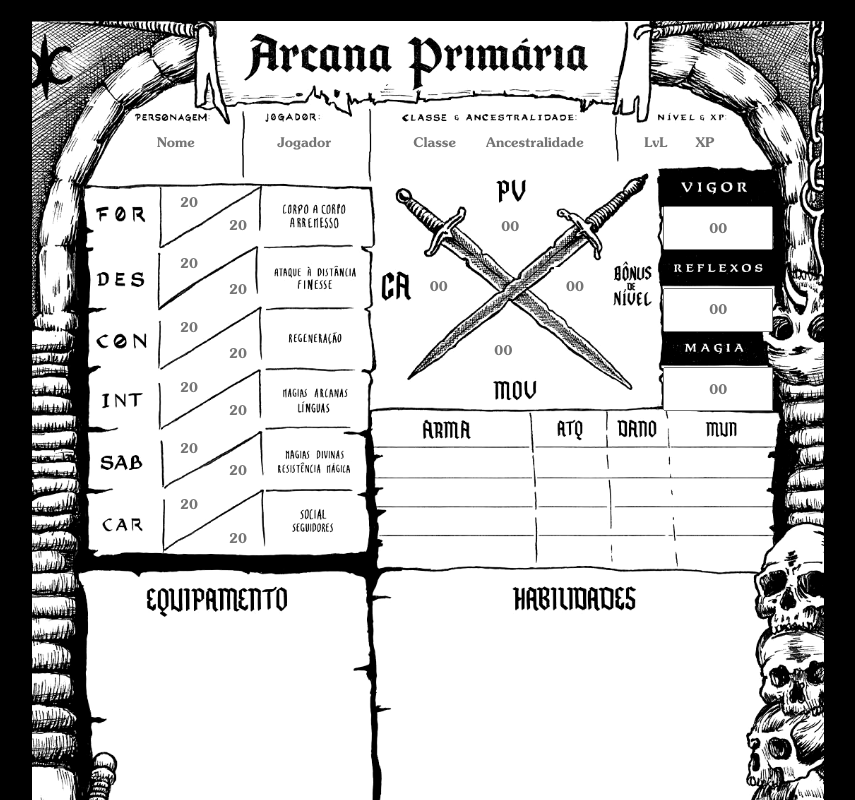
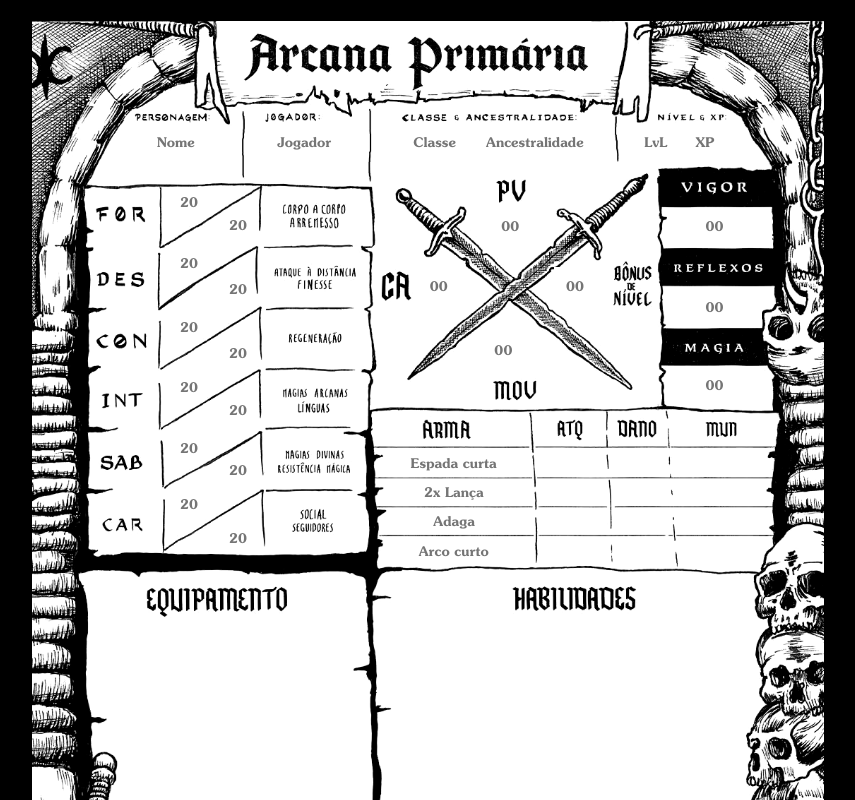
Before and after one commit to AlexandreRodriguesStrapasson/EditableForm, a Vue app: page / in a window 1280 px wide. Shown: the top 800 px of the page, without its empty margins (212-1067 px from the left). Built offline with nearby package versions, Linux system fonts and the light colour scheme.

Commit message:
✨ add field to the weapons names

```diff
--- a/src/App.vue
+++ b/src/App.vue
@@ -82,6 +82,13 @@
       <input type="text" id="vigorField"    placeholder="00">
       <input type="text" id="reflexesField" placeholder="00">
       <input type="text" id="magicField"    placeholder="00">
+    </div>
+
+    <div class="weaponsFields">
+        <input type="text" id="weaponNameOne" placeholder="Espada curta">
+        <input type="text" id="weaponNameTwo" placeholder="2x Lança">
+        <input type="text" id="weaponNameThree" placeholder="Adaga">
+        <input type="text" id="weaponNameFour" placeholder="Arco curto">
     </div>
   </div>
 </template>
@@ -313,21 +320,58 @@ export default {
 #vigorField, #reflexesField, #magicField{
   position: relative;
   text-align: center;
-  left: 1mm;
-  height: 10mm;
-  width: 27mm;
+  left: 2mm;
+  height: 8mm;
+  width: 24mm;
+  border: none;
 }
 
 #vigorField{
-  top: 10mm;
+  top: 11mm;
 }
 
 #reflexesField{
-  top: 20mm;
+  top: 24mm;
 }
 
 #magicField{
-  top: 29.5mm;
+  top: 36mm;
 }
 
+.weaponsFields{
+  position: absolute;
+  width: 106mm;
+  height: 42mm;
+  left: 90mm;
+  top: 103mm;
+}
+
+#weaponNameOne, #weaponNameTwo, #weaponNameThree, #weaponNameFour {
+  position: relative;
+  width: 30mm;
+  height: 5mm;
+  border: none;
+  text-align: center;
+}
+
+#weaponNameOne{
+  top: 11mm;
+  left: 6mm;
+}
+
+#weaponNameTwo{
+  top: 18.7mm;
+  right: 25mm;
+}
+
+#weaponNameThree{
+  top: 26.3mm;
+  right: 56mm;
+}
+
+
+#weaponNameFour{
+  top: 28.4mm;
+  left: 6mm;
+}
 </style>
```
